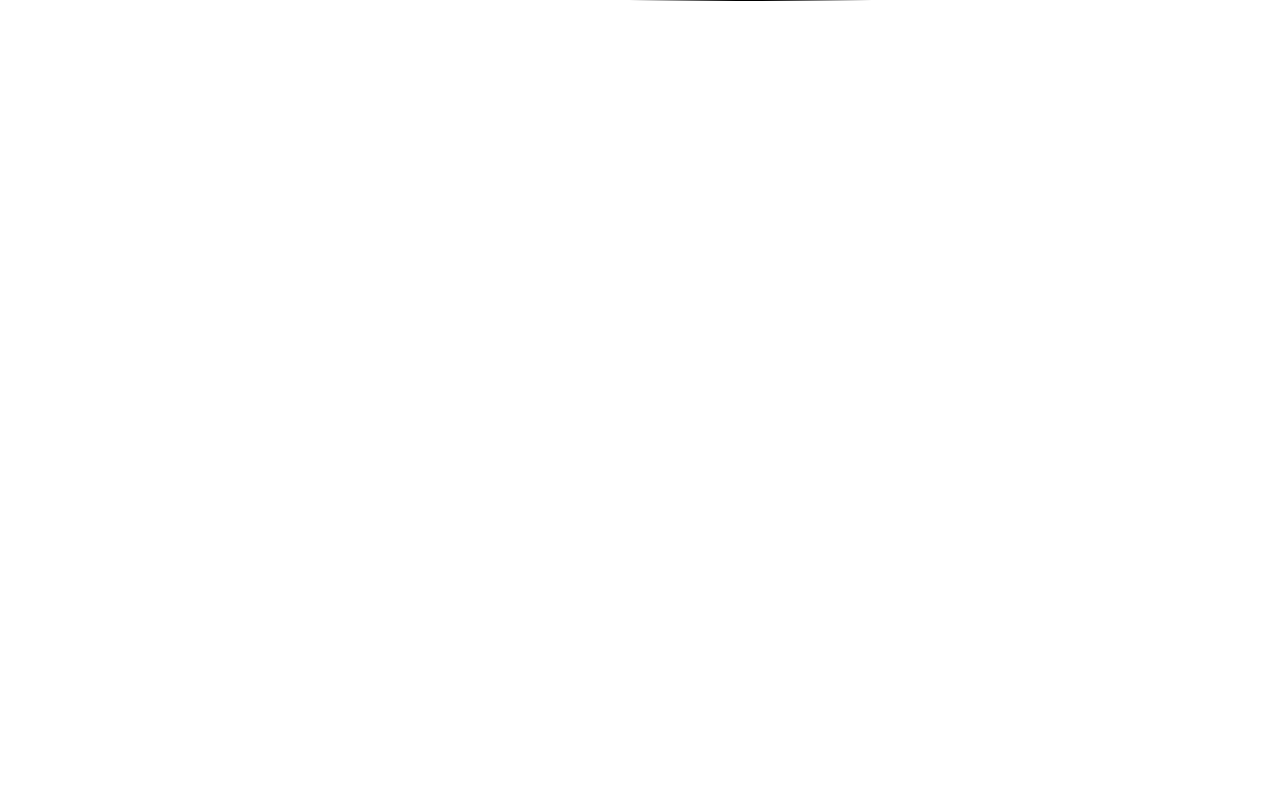
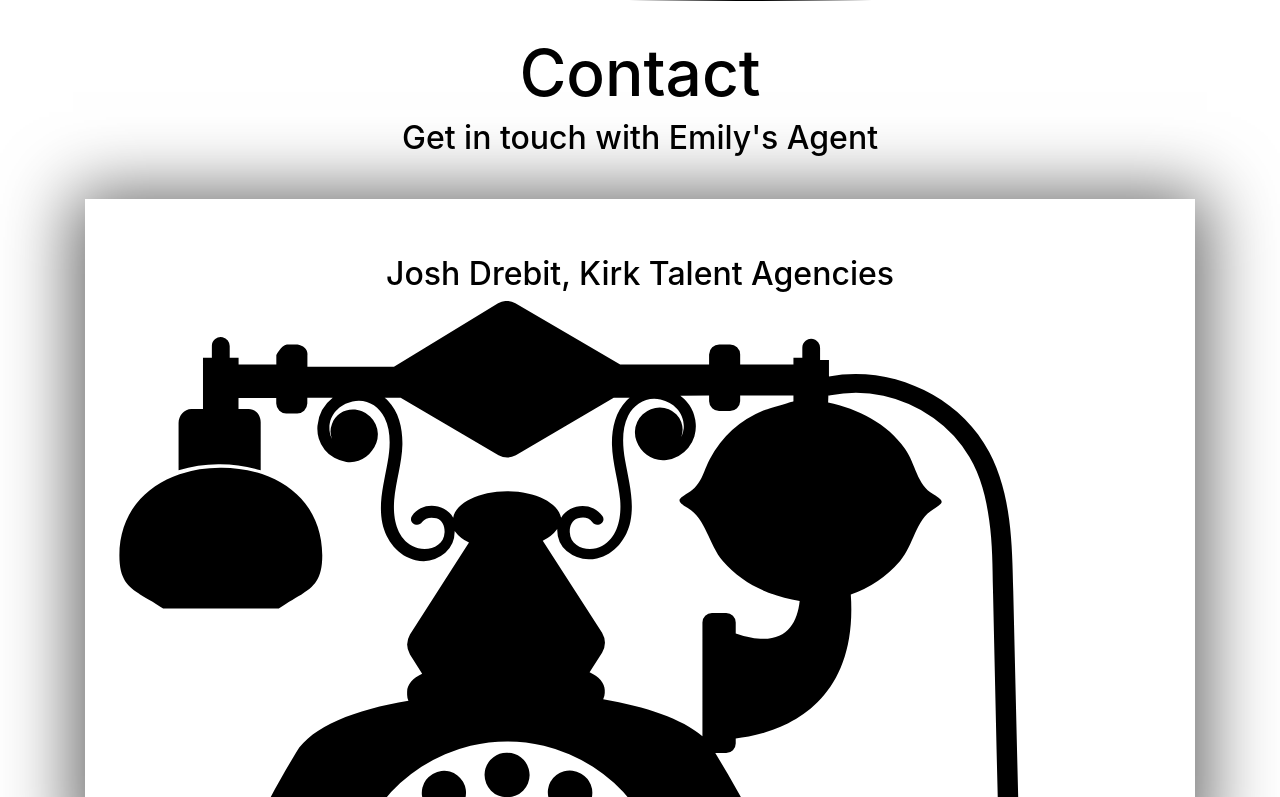
Before and after one commit to SammyRobensParadise/webpage-application, a React (Create React App) app: page / in a window 1280 px wide. Shown: the part 2963-3760 px from the top of the page. Before the commit the page ends 2964 px from the top, so only its background shows below. Built offline with nearby package versions, Linux system fonts and the light colour scheme.

Commit message:
creating content and logos for contact

```diff
--- a/src/App.js
+++ b/src/App.js
@@ -26,6 +26,7 @@ class App extends Component {
       <Landing EmilyInfo={this.state} />
       <Filmography />
       <Profile EmilyInfo={this.state} />
+      <Contact />
    </div>
     );
   }
--- /dev/null
+++ b/src/Contact.css
@@ -0,0 +1,30 @@
+.sectionheaderContact{
+    padding-top: 3%;
+    padding-bottom: 0;
+    text-align: center;
+    position: relative;
+    font-size: 4rem;
+    color: #000000;
+}
+.sectionsubheaderContact{
+    padding-top: 0;
+    text-align: center;
+    left: 8rem;
+    position: inherit;
+    font-size: 2rem;
+    color: #000000;
+    padding-bottom: 3%;
+}
+.contactcardouter{
+background-color: #ffffff;
+height: 40rem;
+box-shadow: 0px 6px 67.15px 11.85px rgba(0, 0, 0, 0.6);
+}
+.contactcardinner{
+}
+.content{
+    padding-top: 5%;
+    color:#000000;
+    font-size: 2.0rem;
+    text-align: center;
+}
--- a/src/Contact.js
+++ b/src/Contact.js
@@ -1,25 +1,66 @@
 import React, { Component } from 'react';
-import logo from './assets/logo.svg';
+import { Container, Row, Col } from 'reactstrap';
 import './App.css';
+import './Contact.css';
+import telephoneLogo from './assets/telephone.svg';
 
 class Contact extends Component {
+  constructor(props){
+    super(props);
+    this.state = {
+      sectionTitle: 'Contact',
+      sectionDefinition: "Get in touch with Emily's Agent",
+      callLogo: telephoneLogo,
+      AgentInfo:{
+        firstName: 'Josh',
+        LastName: 'Drebit',
+        Agency: 'Kirk Talent Agencies',
+        phone: '604-682-5351',
+        email: 'josh@tkirktalent.com',
+        website: '#'
+      }
+    }
+  }
   render() {
+    //generating local css classes...
+    var localCSSclasses = {
+      sectionHeader: 'sectionheaderContact',
+      sectionSubHeader: 'sectionsubheaderContact',
+      ContactCardOuter: 'contactcardouter',
+      ContactCardInner: 'contactcardinner',
+      ContactCardContent: 'content',
+      ContactPhone: 'contactbyphone'
+    }
+    //generating props from parent class...
+    let {EmilyInfo} = this.props;
+    //generating local html elements...
+    let sectionName = <h1 className={localCSSclasses.sectionHeader}><span>{this.state.sectionTitle}</span></h1>
+    let sectionMinheader = <h2 className={localCSSclasses.sectionSubHeader}><span>{this.state.sectionDefinition}</span></h2>
+    let AgentInfo = <h2 className={localCSSclasses.ContactCardContent}>{this.state.AgentInfo.firstName+" "+this.state.AgentInfo.LastName+", "+this.state.AgentInfo.Agency}</h2>
+    let ContactTelephone = <h2 className={localCSSclasses.ContactPhone}>{this.state.AgentInfo.phone}</h2>
+    let ContactPhoneLogo = <img src={this.state.callLogo}alt="phone"></img>
     return (
-      <div className="App">
-        <header className="App-header">
-          <img src={logo} className="App-logo" alt="logo" />
-          <p>
-            Edit <code>src/App.js</code> and save to reload.
-          </p>
-          <a
-            className="App-link"
-            href="https://reactjs.org"
-            target="_blank"
-            rel="noopener noreferrer"
-          >
-            Learn React
-          </a>
-        </header>
+      <div>
+      <Container>
+        {sectionName}
+        {sectionMinheader}
+      </Container>
+      <Container>
+        <Row>
+          <Col xs="12" sm="12">
+        <div className={localCSSclasses.ContactCardOuter}>
+          {AgentInfo}
+          <div>
+            {ContactPhoneLogo}
+            {ContactTelephone}
+          </div>
+          <div className={localCSSclasses.ContactCardInner}>
+          </div>
+        </div>
+        </Col>
+        </Row>
+      </Container>
+      <br></br>
       </div>
     );
   }
```
Also changed, not shown: src/assets/telephone.svg (added).
